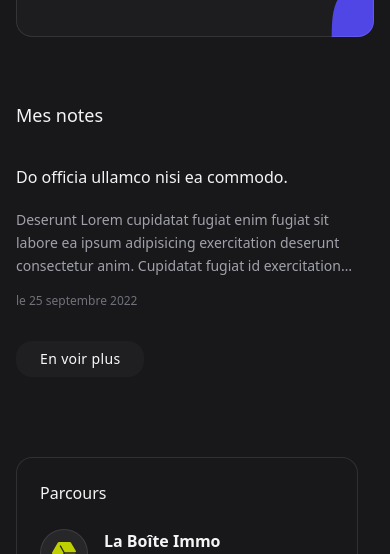
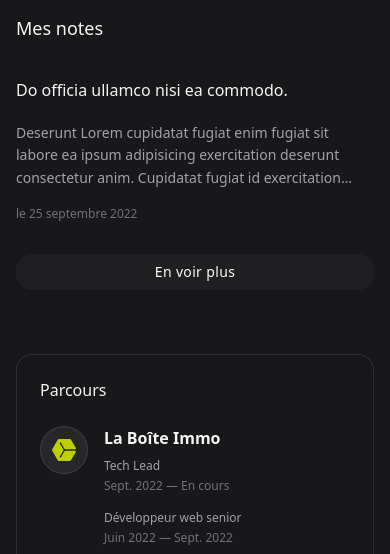
Before and after one commit to Gregory-Gerard/gregory-gerard.dev, an Astro site: page / in a window 390 px wide. Shown: the part 1446-2000 px from the top of the page. Built offline with nearby package versions, Linux system fonts and the light colour scheme; Astro itself is replaced by a stand-in of ours.

Commit message:
feat: add responsive

```diff
--- a/src/components/ArticlePreview.tsx
+++ b/src/components/ArticlePreview.tsx
@@ -8,11 +8,11 @@
   return (
     <a
       href={props.url || '#'}
-      className="relative before:block before:absolute before:-inset-y-4 before:-inset-x-4 before:right-0 before:rounded-2xl before:scale-95 hover:before:scale-100 before:opacity-0 hover:before:opacity-100 before:transition-all before:pointer-events-none before:bg-zinc-800/50 before:shadow-outline"
+      className="relative before:block before:absolute before:-inset-3 sm:before:-inset-4 before:rounded-2xl before:scale-95 hover:before:scale-100 before:opacity-0 hover:before:opacity-100 before:transition-all before:pointer-events-none before:bg-zinc-800/50 before:shadow-outline"
     >
       <article className="relative flex flex-col gap-4">
         <h1 className="leading-loose font-medium text-zinc-100">{props.title}</h1>
-        <p className="text-sm leading-relaxed text-zinc-400 line-clamp-3 max-w-xl">{props.metaDescription}</p>
+        <p className="text-sm leading-relaxed text-zinc-400 line-clamp-3 lg:max-w-xl">{props.metaDescription}</p>
         <time dateTime={props.publishedAt.toISOString()} className="text-xs text-zinc-500">
           {format(props.publishedAt, "'le' dd MMMM yyyy", { locale: fr })}
         </time>
--- a/src/components/Resume.tsx
+++ b/src/components/Resume.tsx
@@ -10,9 +10,9 @@
       <div className="w-full">
         <strong className="block mb-2 text-zinc-100">{props.company}</strong>
 
-        <div className="flex flex-col gap-2 w-ful text-xs">
+        <div className="flex flex-col gap-4 sm:gap-2 w-ful text-xs">
           {Object.entries(props.roles).map(([role, time]) => (
-            <div className="flex justify-between" key={time}>
+            <div className="flex flex-col sm:flex-row gap-1 sm:gap-0 justify-between" key={time}>
               <span className="text-zinc-400">{role}</span>
               <span className="text-zinc-500">{time}</span>
             </div>
--- a/src/pages/index.astro
+++ b/src/pages/index.astro
@@ -35,8 +35,8 @@
 <Layout title="Grégory Gérard - Développeur web full-stack">
   <Section>
     <Avatar className="w-24 h-24" />
-    <h1 class="max-w-3xl text-6xl tracking-tight font-bold">
-      Développeur web full-stack chez{' '}
+    <h1 class="max-w-3xl text-5xl sm:text-6xl tracking-tight font-bold">
+      Développeur web full-stack chez
       <RoundedHoverLink href="https://la-boite-immo.com" target="_blank" rel="noreferrer" title="Site de La Boîte Immo">
         <LaBoiteImmoIcon className="inline" />
       </RoundedHoverLink>
@@ -88,8 +88,8 @@
     </div>
   </Section>
 
-  <div class="grid grid-cols-1 xl:grid-cols-3 gap-4">
-    <Section title="Mes notes" className="col-span-2">
+  <div class="grid grid-cols-1 lg:grid-cols-3 lg:gap-4">
+    <Section title="Mes notes" className="col-span-2 lg:pr-4">
       {
         articles.map((article) => (
           <ArticlePreview
@@ -103,7 +103,7 @@
 
       <a
         href="/articles"
-        class="self-start px-6 py-2 bg-zinc-800/50 hover:bg-zinc-800 font-medium text-sm tracking-wide rounded-2xl transition-colors"
+        class="sm:self-start px-6 py-2 bg-zinc-800/50 hover:bg-zinc-800 text-center sm:text-left font-medium text-sm tracking-wide rounded-2xl transition-colors"
       >
         En voir plus
       </a>
```
